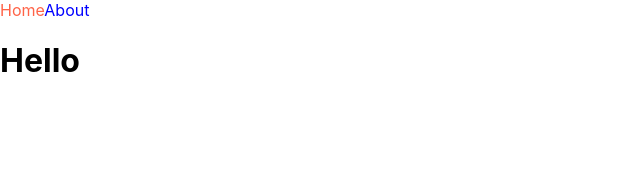
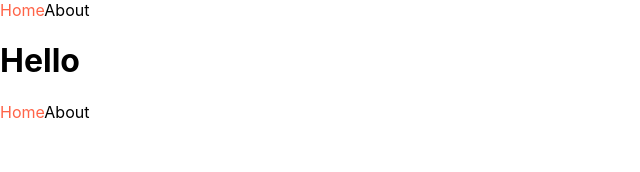
Before and after one commit to hyein0112/start-nextjs, a Next.js app: page / in a window 1280 px wide. Shown: the top 172 px of the page, without its empty margins (0-640 px from the left). Built offline with nearby package versions, Linux system fonts and the light colour scheme.

Commit message:
#2.0 Patterns

```diff
--- /dev/null
+++ b/components/Layout.js
@@ -0,0 +1,10 @@
+import NavBar from "./NavBar";
+
+export default function Layout({ children }) {
+  return (
+    <>
+      <NavBar />
+      <div>{children}</div>
+    </>
+  );
+}
--- /dev/null
+++ b/components/Seo.js
@@ -0,0 +1,9 @@
+import Head from "next/head";
+
+export default function Seo({ title }) {
+  return (
+    <Head>
+      <title>{title} | Next Movies</title>
+    </Head>
+  );
+}
--- a/pages/_app.js
+++ b/pages/_app.js
@@ -1,18 +1,12 @@
 import "../styles/globals.css";
-import NavBar from "../components/NavBar";
+import Layout from "../components/Layout";
 
 function MyApp({ Component, pageProps }) {
   return (
     <>
-      <NavBar />
+      <Layout />
       <Component {...pageProps} />
-      <style jsx global>
-        {`
-          a {
-            color: blue;
-          }
-        `}
-      </style>
+      <Layout />
     </>
   );
 }
--- a/pages/about.js
+++ b/pages/about.js
@@ -1,6 +1,8 @@
+import Seo from "../components/Seo";
 export default function Potato() {
   return (
     <div>
+      <Seo title="About" />
       <h1>About</h1>
     </div>
   );
--- a/pages/index.js
+++ b/pages/index.js
@@ -1,6 +1,8 @@
+import Seo from "../components/Seo";
 export default function Home() {
   return (
     <>
+      <Seo title="Home" />
       <h1>Hello</h1>
     </>
   );
```
